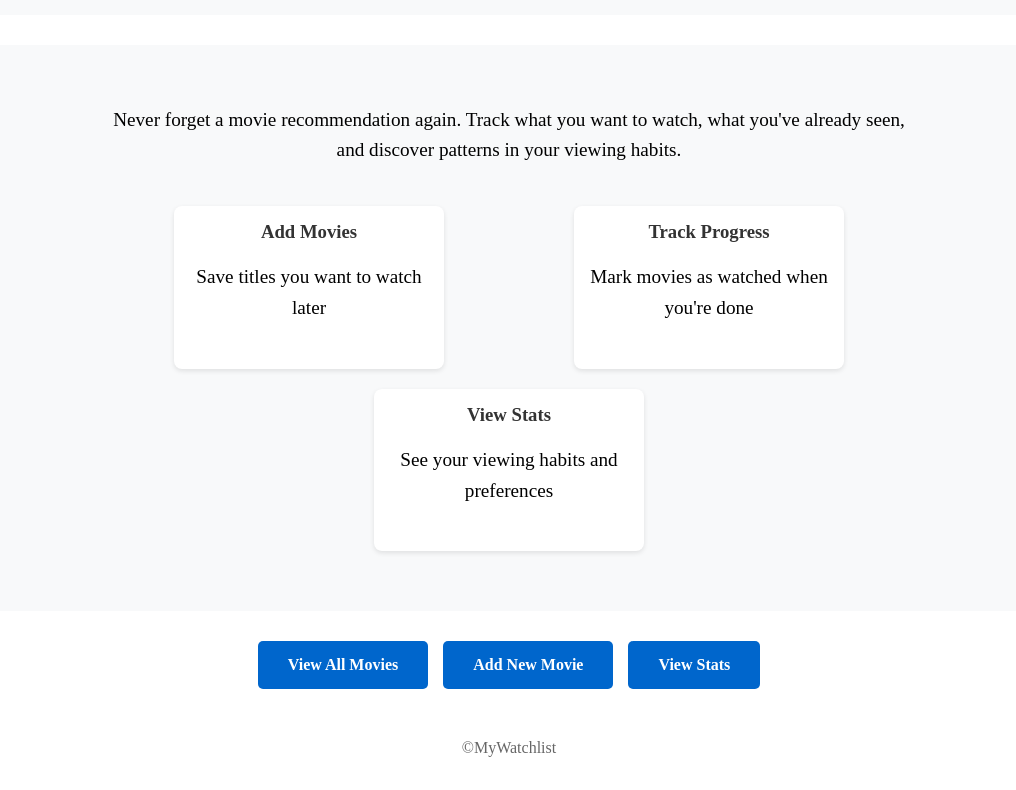
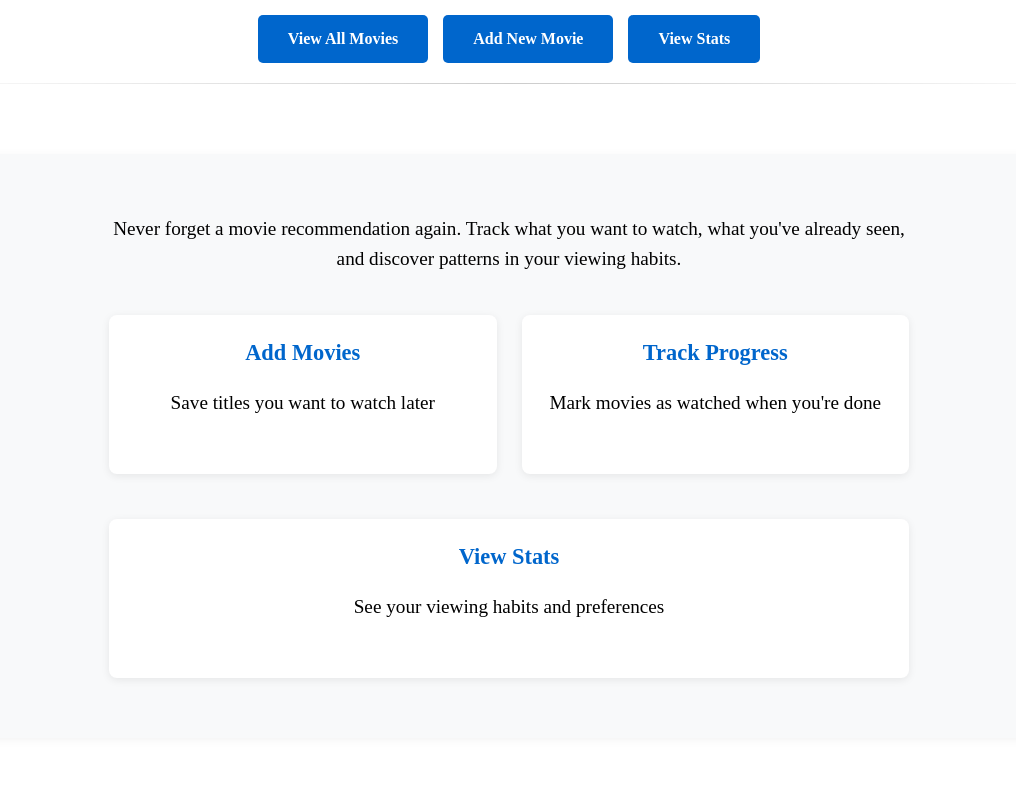
Before and after one commit to AidanBrown321/MyWatchlist, a plain HTML site: page index.html in a window 1280 px wide. Shown: the part 178-968 px from the top of the page, without its empty margins (131-1147 px from the left). Drawn offline with Linux system fonts and the light colour scheme; a script that the page names is missing.

Commit message:
Updated landing page

```diff
--- a/css/style.css
+++ b/css/style.css
@@ -426,3 +426,68 @@ hr {
   height: 1px;
   background-image: linear-gradient(to right, rgba(0, 0, 0, 0), rgba(0, 0, 0, 0.2), rgba(0, 0, 0, 0));
 }
+
+/* Landing Page Improvements */
+
+/* Update landing container to be more consistent */
+.landing-container {
+  max-width: 1200px;
+  margin: 0 auto;
+  padding: 20px;
+}
+
+/* Make hero section more attractive */
+.hero-section {
+  padding: 40px 30px;
+  margin: 30px 0;
+  background-color: #f8f9fa;
+  border-radius: 10px;
+  box-shadow: 0 2px 10px rgba(0,0,0,0.05);
+}
+
+/* Feature list improvements */
+.feature-list {
+  display: flex;
+  justify-content: space-around;
+  gap: 25px;
+  flex-wrap: wrap;
+  margin-top: 40px;
+}
+
+.feature {
+  flex: 1;
+  min-width: 250px;
+  margin-bottom: 20px;
+  padding: 25px;
+  border-radius: 8px;
+  background-color: white;
+  box-shadow: 0 2px 8px rgba(0,0,0,0.08);
+  transition: transform 0.2s, box-shadow 0.2s;
+}
+
+.feature:hover {
+  transform: translateY(-5px);
+  box-shadow: 0 5px 15px rgba(0,0,0,0.1);
+}
+
+.feature h3 {
+  margin-top: 0;
+  color: #0066cc;
+  font-size: 1.4rem;
+}
+
+/* Responsive adjustments */
+@media (max-width: 768px) {
+  .feature-list {
+    flex-direction: column;
+  }
+
+  .feature {
+    min-width: auto;
+  }
+
+  .action-button {
+    width: 100%;
+    max-width: 300px;
+  }
+}
--- a/index.html
+++ b/index.html
@@ -12,12 +12,20 @@
 </head>
 
 <body>
+    <div class="header">
+        <h1>MyWatchlist</h1>
+        <h2>Keep track of movies you want to watch</h2>
+    </div>
+
+    <nav class="main-navigation">
+        <a href="all-movies.html" class="nav-button">View All Movies</a>
+        <a href="add-movie.html" class="nav-button">Add New Movie</a>
+        <a href="stats.html" class="nav-button">View Stats</a>
+    </nav>
+
+    <hr>
+
     <div class="landing-container">
-        <div class="header">
-            <h1>MyWatchlist</h1>
-            <h2>Keep track of movies you want to watch</h2>
-        </div>
-
         <div class="hero-section">
             <div class="hero-content">
                 <p>Never forget a movie recommendation again. Track what you want to watch,
@@ -30,7 +38,7 @@
                     </div>
                     <div class="feature">
                         <h3>Track Progress</h3>
-                    <p>Mark movies as watched when you're done</p>
+                        <p>Mark movies as watched when you're done</p>
                     </div>
                     <div class="feature">
                         <h3>View Stats</h3>
@@ -39,16 +47,6 @@
                 </div>
             </div>
         </div>
-
-        <nav class="main-navigation">
-            <a href="all-movies.html" class="nav-button">View All Movies</a>
-            <a href="add-movie.html" class="nav-button">Add New Movie</a>
-            <a href="stats.html" class="nav-button">View Stats</a>
-        </nav>
-
-        <footer>
-            <p>&copy;MyWatchlist</p>
-        </footer>
     </div>
 </body>
 
```
Also changed, not shown: all-movies.html (+0 -1 lines).
